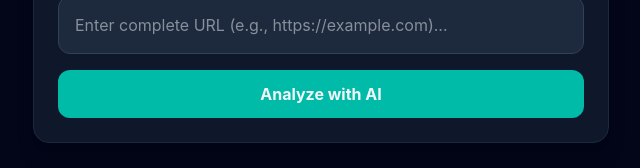
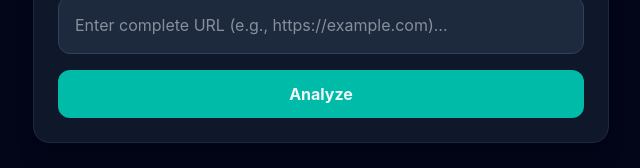
Before and after one commit to adityamishra4345/Action-Kamen-Frontend, a React (Vite) app: page / in a window 1280 px wide. Both pictures are taken after a click on the button "URL". Shown: the part 189-357 px from the top of the page, without its empty margins (319-959 px from the left). Built offline with nearby package versions, Linux system fonts and the light colour scheme.

Commit message:
Fixed bugs and Minor changes in UI

```diff
--- a/src/App.tsx
+++ b/src/App.tsx
@@ -267,7 +267,7 @@ export default function App() {
               disabled={isLoading}
               className="w-full bg-teal-500 hover:bg-teal-400 disabled:bg-teal-800 py-3 rounded-xl font-bold transition-colors"
             >
-              {isLoading ? "Running Deep Audit..." : "Analyze with AI"}
+              {isLoading ? "Running Deep Audit..." : "Analyze"}
             </button>
           </div>
         )}
@@ -277,7 +277,7 @@ export default function App() {
               <span className={textResult.verdict !== 'SAFE' ? 'text-red-400' : 'text-teal-400'}>Verdict: {textResult.verdict}</span>
               <span className={textResult.threat_score >= 60 ? 'text-red-400' : ''}>Score: {textResult.threat_score}/100</span>
             </div>
-            <p className="text-sm text-slate-400 mb-2">AI Label: {textResult.nlp_label}</p>
+            <p className="text-sm text-slate-400 mb-2">{textResult.nlp_label}</p>
             {textResult.findings.map((f, i) => <p key={i} className="text-xs text-slate-300">• {f}</p>)}
           </div>
         )}
```
